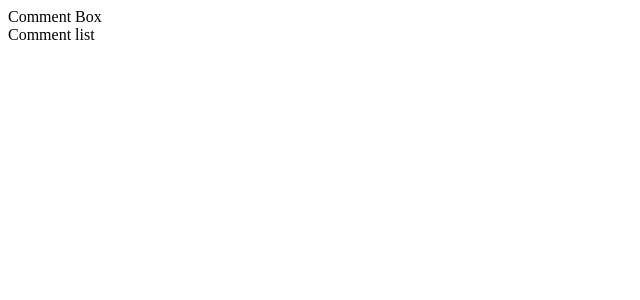
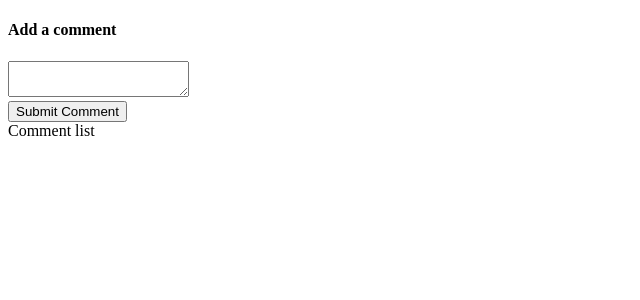
Before and after one commit to kovacevicemir/Jest-Enzyme-TestingApp, a React (Create React App) app: page / in a window 1280 px wide. Shown: the top 300 px of the page, without its empty margins (0-640 px from the left). Built offline with nearby package versions, Linux system fonts and the light colour scheme.

Commit message:
afterEach test cleanup, and commentBox test

```diff
--- a/src/components/CommentBox.js
+++ b/src/components/CommentBox.js
@@ -1,11 +1,31 @@
-import React from 'react'
+import React, { Component } from 'react'
 
-const CommentBox = () => {
-    return (
-        <div>
-            Comment Box
-        </div>
-    )
+class CommentBox extends Component{
+    state = {comment:''}
+
+    handleChange = (event) =>{
+        this.setState({comment:event.target.value})
+    };
+
+    handleSubmit = (event) =>{
+        event.preventDefault();
+
+        //Redux goes here
+
+        this.setState({comment:""})
+    }
+
+    render(){
+        return (
+            <form onSubmit={this.handleSubmit}>
+                <h4>Add a comment</h4>
+                <textarea onChange={this.handleChange} value={this.state.comment}/>
+                <div>
+                    <button>Submit Comment</button>
+                </div>
+            </form>
+        )
+    }
 }
 
 export default CommentBox
```
Also changed, not shown: 1 other file (tests, documents, lock files or other folders).
